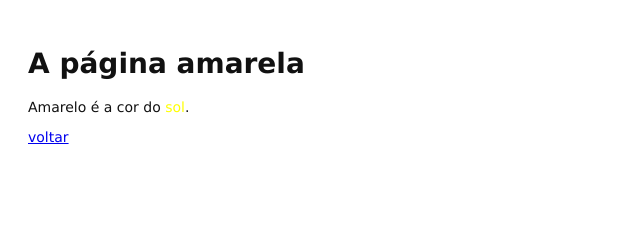
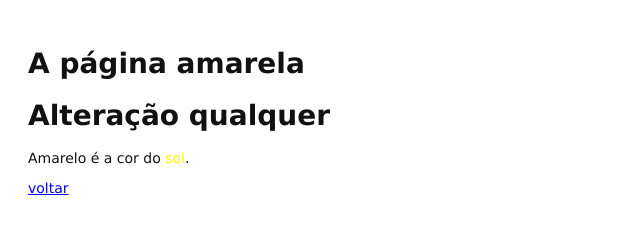
Before and after one commit to fboldt/dwalt, a plain HTML site: page amarela.html in a window 1280 px wide. Shown: the whole page, without its empty margins (0-640 px from the left). Drawn offline with Linux system fonts and the light colour scheme.

Commit message:
apenas uma alteração qualquer no dwalt

```diff
--- a/amarela.html
+++ b/amarela.html
@@ -9,6 +9,7 @@
 </head>
 <body>
     <h1>A página amarela</h1>
+    <h1>Alteração qualquer</h1>
     <p>Amarelo é a cor do <span style="color: yellow;">sol</span>.</p>
     <p><a href="index.html">voltar</a></p>
 </body>
```
